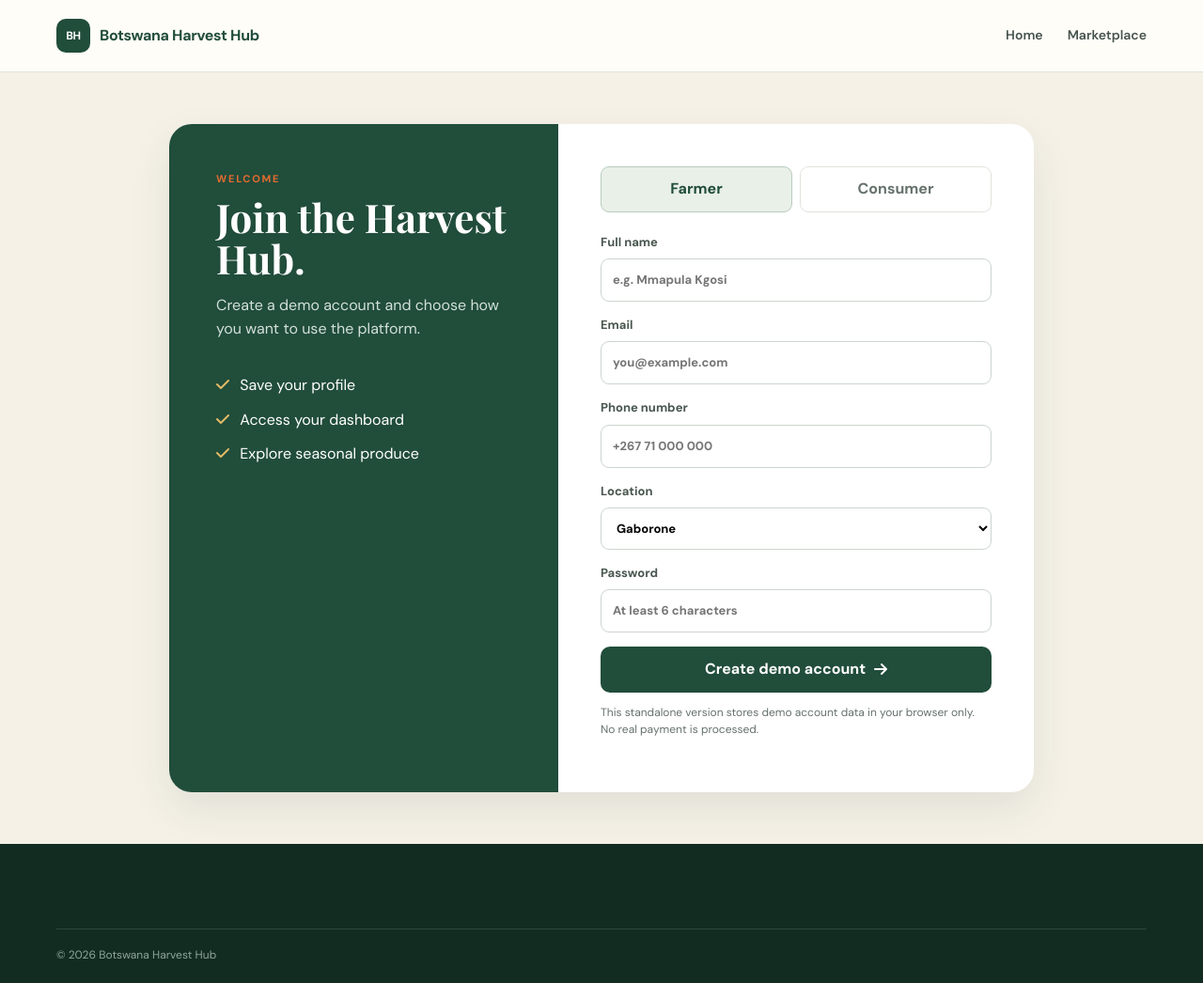
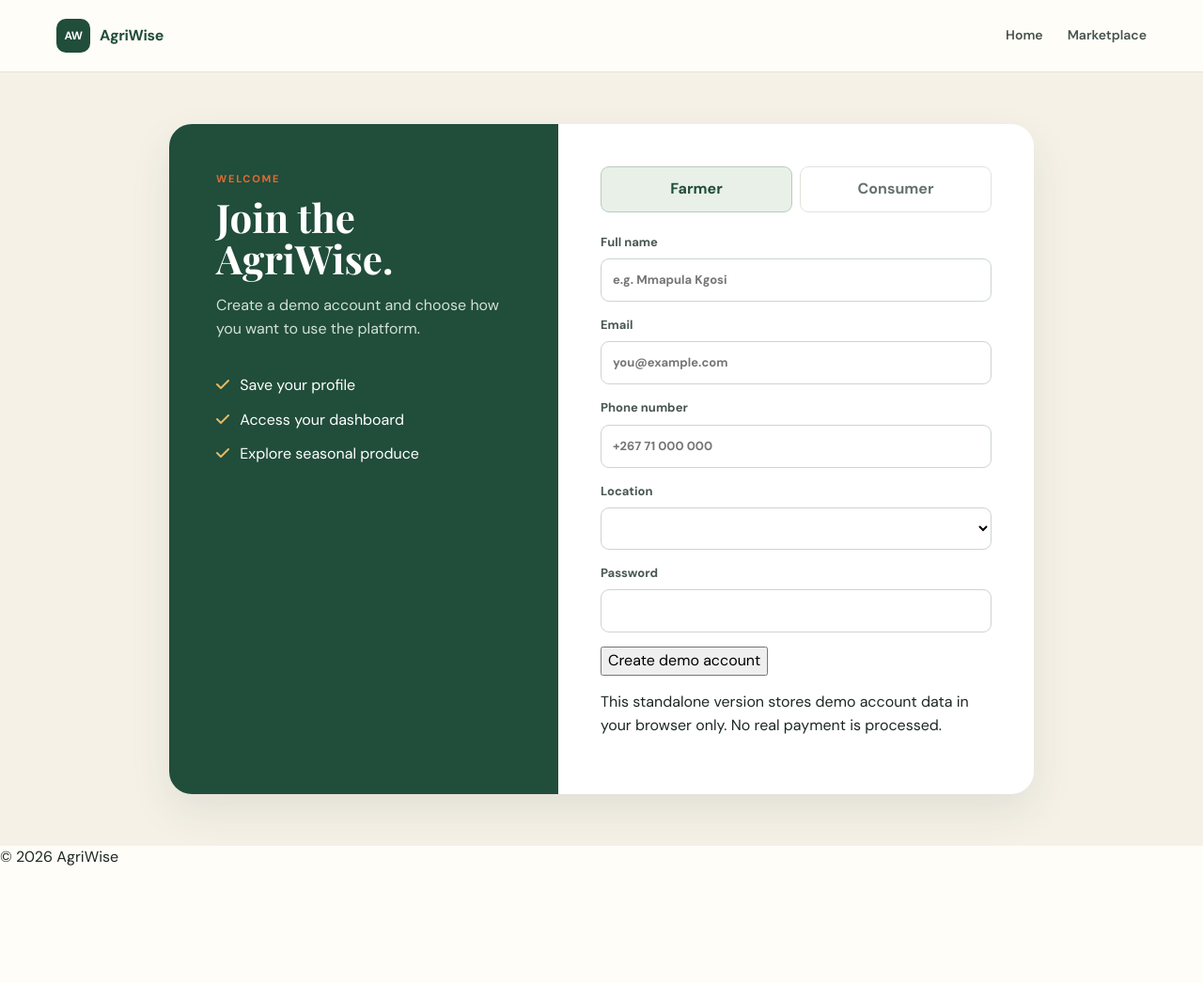
Before and after one commit to cse24-046/Agri-Wise, a plain HTML site: page signup.html in a window 1280 px wide. Shown: the whole page at 94% size. After the commit the page ends 925 px from the top, so only its background shows below. Drawn offline with nearby package versions, Linux system fonts and the light colour scheme.

Commit message:
update signup

```diff
--- a/signup.html
+++ b/signup.html
@@ -1,10 +1,10 @@
 <!doctype html>
 <html lang="en">
-<head><meta charset="utf-8"><meta name="viewport" content="width=device-width,initial-scale=1"><title>Create account | Botswana Harvest Hub</title><link rel="stylesheet" href="assets/styles.css"><link rel="preconnect" href="https://fonts.googleapis.com"><link rel="preconnect" href="https://fonts.gstatic.com" crossorigin><link href="https://fonts.googleapis.com/css2?family=DM+Sans:wght@400;500;600;700&family=Playfair+Display:wght@600;700&display=swap" rel="stylesheet"></head>
+<head><meta charset="utf-8"><meta name="viewport" content="width=device-width,initial-scale=1"><title>Create account | AgriWise</title><link rel="stylesheet" href="assets/styles.css"><link rel="preconnect" href="https://fonts.googleapis.com"><link rel="preconnect" href="https://fonts.gstatic.com" crossorigin><link href="https://fonts.googleapis.com/css2?family=DM+Sans:wght@400;500;600;700&family=Playfair+Display:wght@600;700&display=swap" rel="stylesheet"></head>
 <body data-page="signup">
-<header class="site-header"><div class="container nav-wrap"><a class="brand" href="index.html"><span class="brand-mark">BH</span>Botswana Harvest Hub</a><nav class="nav"><a href="index.html">Home</a><a href="market.html">Marketplace</a></nav></div></header>
-<main class="auth-page"><div class="auth-card"><div class="auth-intro"><span class="eyebrow">WELCOME</span><h1>Join the Harvest Hub.</h1><p>Create a demo account and choose how you want to use the platform.</p><div class="auth-perks"><span><i class="fa fa-check"></i> Save your profile</span><span><i class="fa fa-check"></i> Access your dashboard</span><span><i class="fa fa-check"></i> Explore seasonal produce</span></div></div>
-<form id="signupForm" class="form-card"><div class="role-tabs"><button type="button" class="role-tab active" data-role-choice="farmer">Farmer</button><button type="button" class="role-tab" data-role-choice="consumer">Consumer</button></div><input type="hidden" id="role" value="farmer"><label>Full name<input id="name" required placeholder="e.g. Mmapula Kgosi"></label><label>Email<input id="email" type="email" required placeholder="you@example.com"></label><label>Phone number<input id="phone" type="tel" required placeholder="+267 71 000 000"></label><label>Location<select id="location" required></select></label><label>Password<input id="password" type="password" minlength="6" required placeholder="At least 6 characters"></label><button class="btn btn-primary btn-block" type="submit">Create demo account <i class="fa fa-arrow-right"></i></button><p class="small muted">This standalone version stores demo account data in your browser only. No real payment is processed.</p></form></div></main>
-<footer class="footer"><div class="container footer-bottom">© <span data-year></span> Botswana Harvest Hub</div></footer>
+<header class="site-header"><div class="container nav-wrap"><a class="brand" href="index.html"><span class="brand-mark">AW</span>AgriWise</a><nav class="nav"><a href="index.html">Home</a><a href="market.html">Marketplace</a></nav></div></header>
+<main class="auth-page"><div class="auth-card"><div class="auth-intro"><span class="eyebrow">WELCOME</span><h1>Join the AgriWise.</h1><p>Create a demo account and choose how you want to use the platform.</p><div class="auth-perks"><span><i class="fa fa-check"></i> Save your profile</span><span><i class="fa fa-check"></i> Access your dashboard</span><span><i class="fa fa-check"></i> Explore seasonal produce</span></div></div>
+<form id="signupForm" class="form-card"><div class="role-tabs"><button type="button" class="role-tab active" data-role-choice="farmer">Farmer</button><button type="button" class="role-tab" data-role-choice="consumer">Consumer</button></div><input type="hidden" id="role" value="farmer"><label>Full name<input id="name" required placeholder="e.g. Mmapula Kgosi"></label><label>Email<input id="email" type="email" required placeholder="you@example.com"></label><label>Phone number<input id="phone" type="tel" required placeholder="+267 71 000 000"></label><label>Location<select id("location" required></select></label><label>Password<input id("password" type("password" minlength("6" required placeholder("At least 6 characters"></label><button class("btn btn-primary btn-block" type("submit">Create demo account <i class("fa fa-arrow-right"></i></button><p class("small muted">This standalone version stores demo account data in your browser only. No real payment is processed.</p></form></div></main>
+<footer class("footer"><div class("container footer-bottom">© <span data-year></span> AgriWise</div></footer>
 <script src="assets/app.js"></script><script src="assets/data.js"></script><script src="assets/signup.js"></script>
 </body></html>
```
